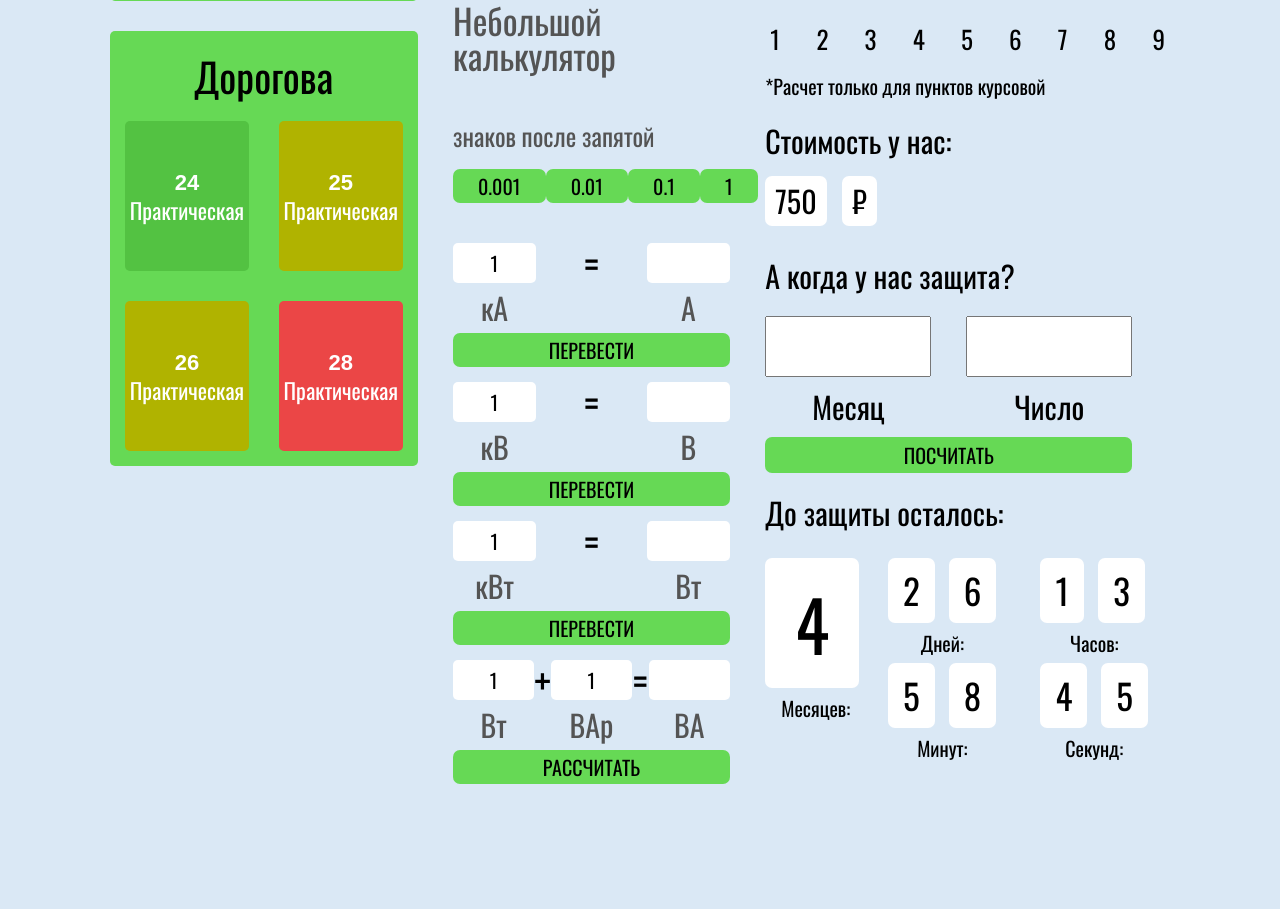
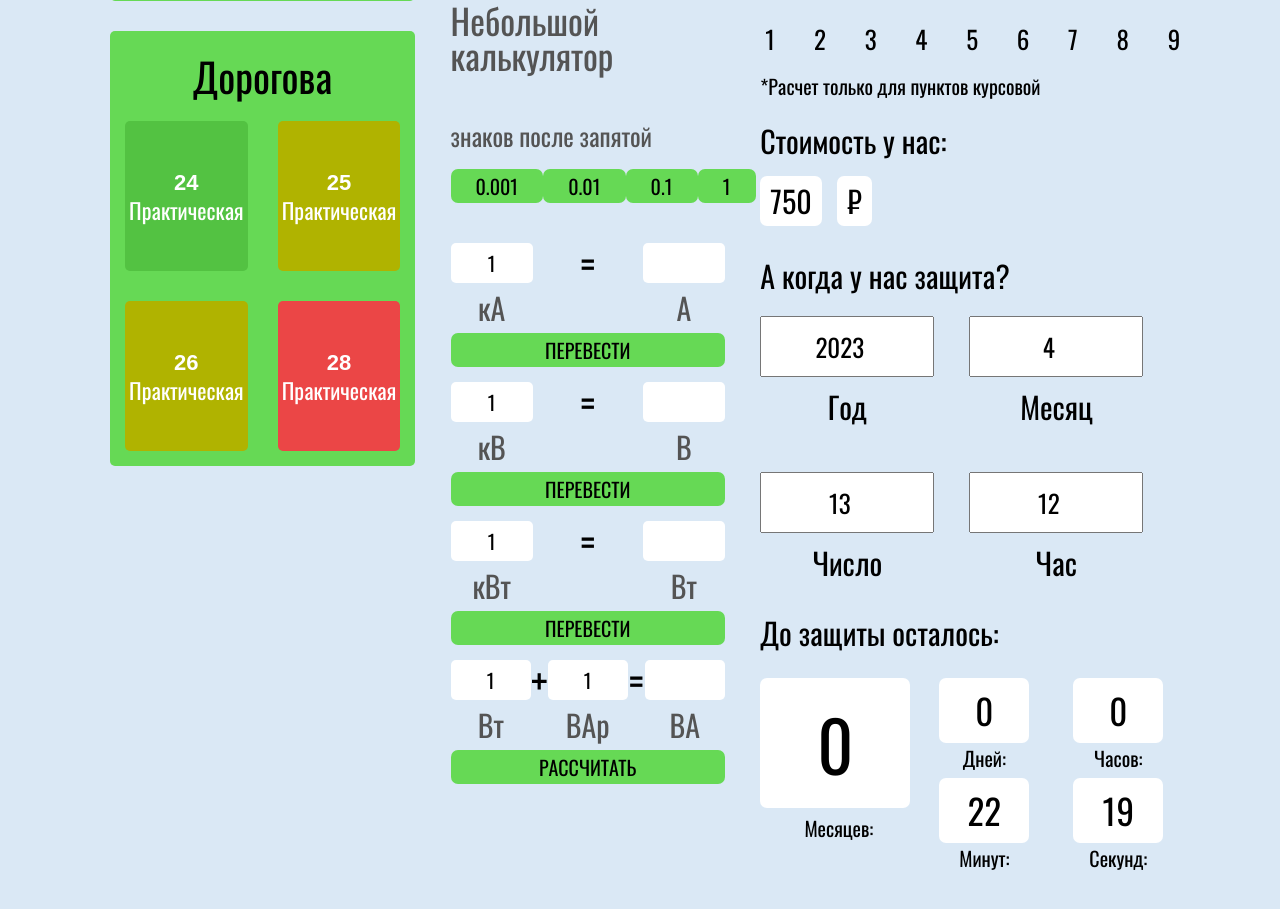
Before and after one commit to ArtemStanovov2000/Kursovaya, a website: page dist/index.html in a window 1280 px wide. Shown: the part 1069-1978 px from the top of the page. Before the commit the page ends 1932 px from the top, so only its background shows below. Drawn offline with Linux system fonts and the light colour scheme.

Commit message:
почти доделал таймер

```diff
--- a/src/scss/_promo.scss
+++ b/src/scss/_promo.scss
@@ -136,7 +136,9 @@
     line-height: 35px;
     font-family: Oswald;
     background-color: var(--white);
-    padding: 15px 15px;
+    padding-top: 15px;
+    padding-bottom: 15px;
+    width: 90px;
     margin: 5px 7px 5px 7px;
     text-align: center;
     border-radius: 7px;
@@ -199,17 +201,17 @@
     font-weight: 400;
 }
 
-.Date__rare__box {
-    display: flex;
+.Date__rate__box {
+    display: grid;
     gap: 35px;
+    grid-template-columns: 1fr 1fr;
 }
 
 .Date__input {
     font-size: 25px;
     line-height: 25px;
-    padding-top: 10px;
-    padding-bottom: 10px;
-    padding-left: 10px;
+    padding: 10px;
+    text-align: center;
     font-family: Oswald;
     width: 150px;
 }
```
Also changed, not shown: dist/index.html, dist/js/timer.js, dist/styles.css.
